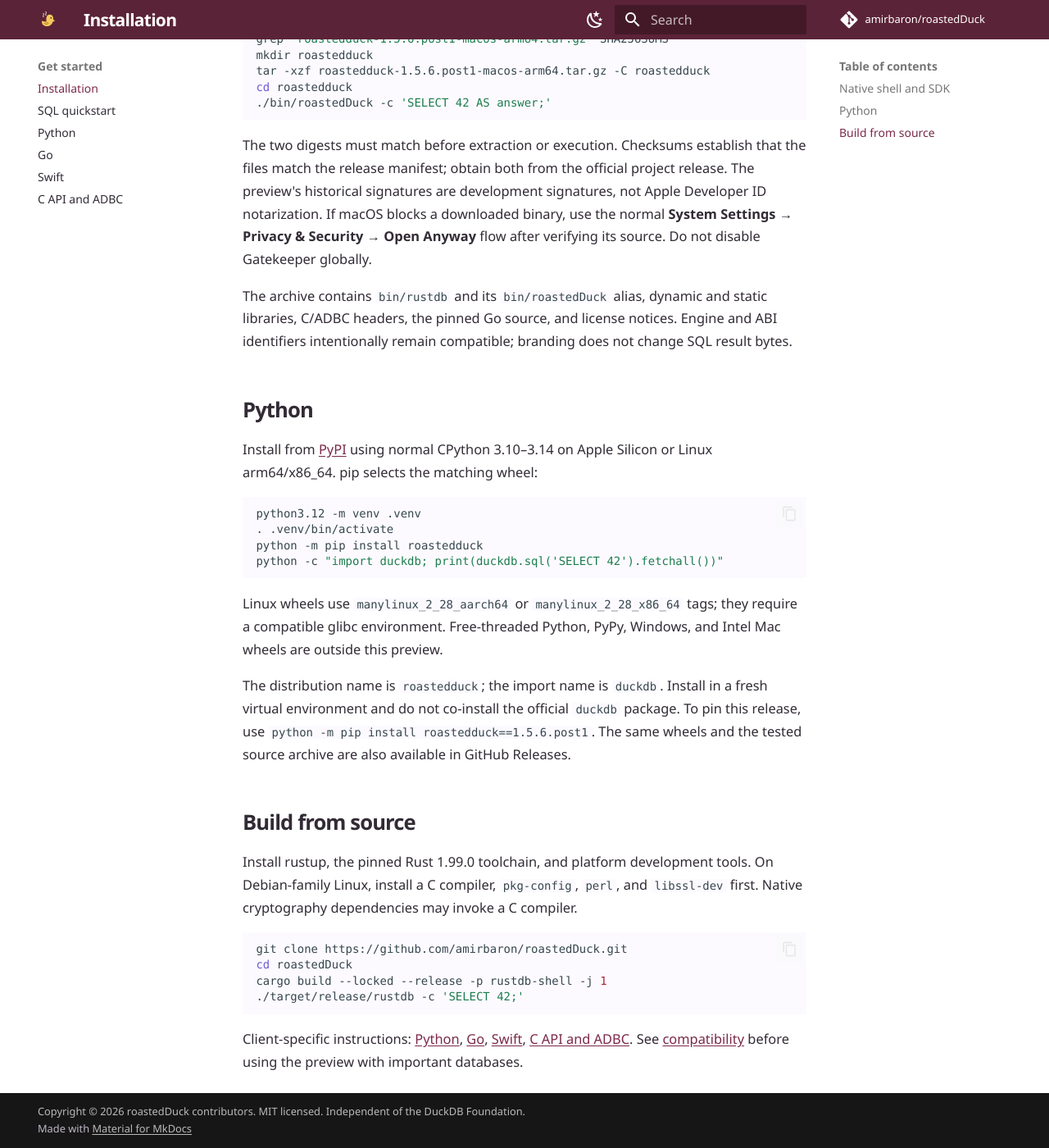
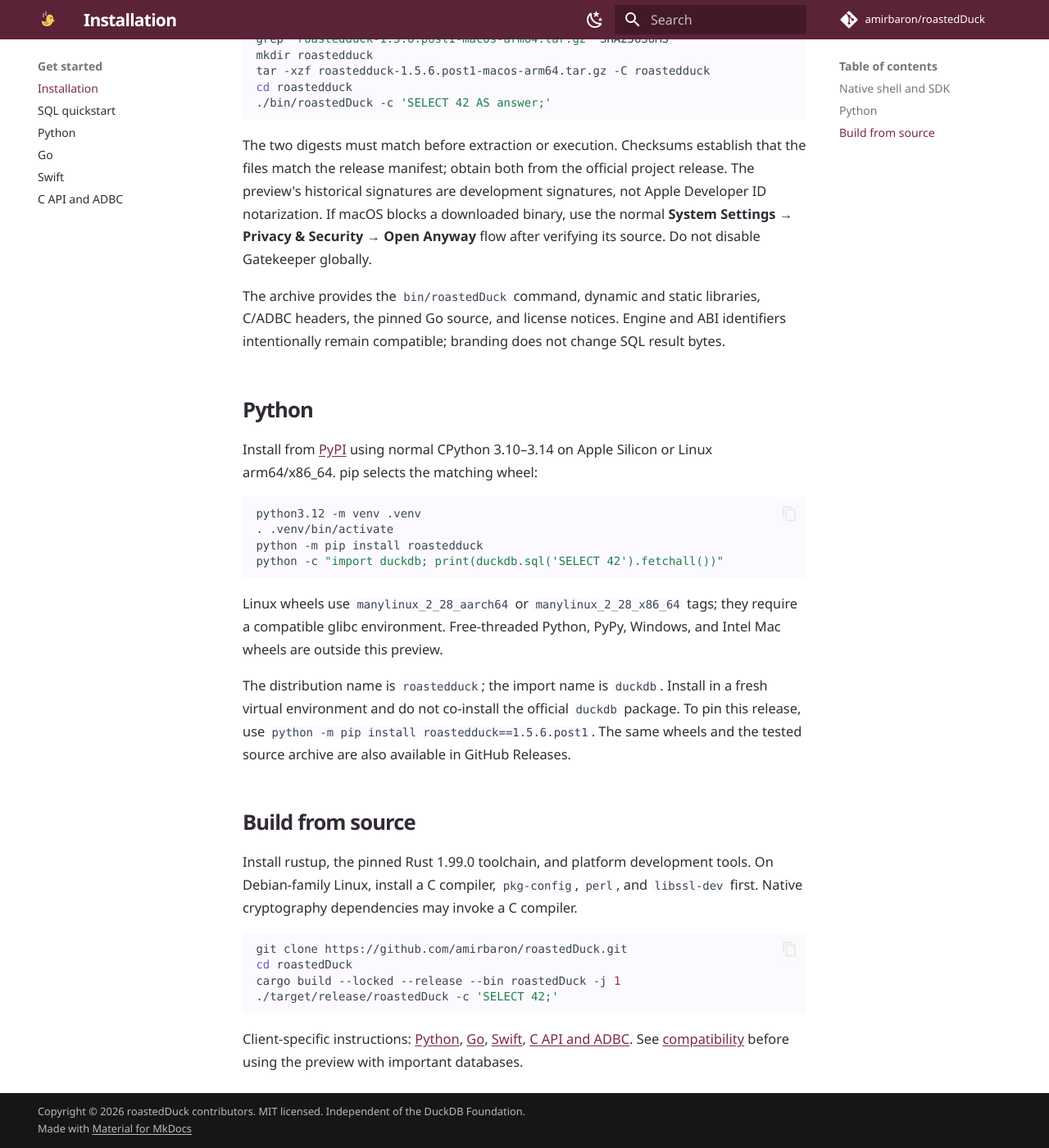
Before and after one commit to amirbaron/roastedDuck, an MkDocs documentation site: the page built from website/docs/install.md, in a window 1280 px wide and 1400 px high, scrolled down 721 px. Shown: the whole window at 82% size. Built offline with MkDocs 1.6.1 and Material for MkDocs 9.7.7, drawn with Linux system fonts in a browser that asks for light colours; comment, search, counter and statistics services are not loaded.

Commit message:
Brand the public Cargo package and CLI executable as roastedDuck

````diff
--- a/website/docs/install.md
+++ b/website/docs/install.md
@@ -32,7 +32,7 @@ Apple Developer ID notarization. If macOS blocks a downloaded binary, use the
 normal **System Settings → Privacy & Security → Open Anyway** flow after
 verifying its source. Do not disable Gatekeeper globally.
 
-The archive contains `bin/rustdb` and its `bin/roastedDuck` alias, dynamic
+The archive provides the `bin/roastedDuck` command, dynamic
 and static libraries, C/ADBC headers, the pinned Go source, and license notices. Engine and ABI identifiers intentionally
 remain compatible; branding does not change SQL result bytes.
 
@@ -66,8 +66,8 @@ On Debian-family Linux, install a C compiler, `pkg-config`, `perl`, and
 ```sh
 git clone https://github.com/amirbaron/roastedDuck.git
 cd roastedDuck
-cargo build --locked --release -p rustdb-shell -j 1
-./target/release/rustdb -c 'SELECT 42;'
+cargo build --locked --release --bin roastedDuck -j 1
+./target/release/roastedDuck -c 'SELECT 42;'
 ```
 
 Client-specific instructions: [Python](python.md), [Go](go.md), [Swift](swift.md),
````
Also changed, not shown: CHANGELOG.md (+1 -0 lines), CONTRIBUTING.md (+2 -2 lines), README.md (+2 -2 lines), scripts/release/PACKAGE-README.md (+1 -1 lines), 12 other files.
